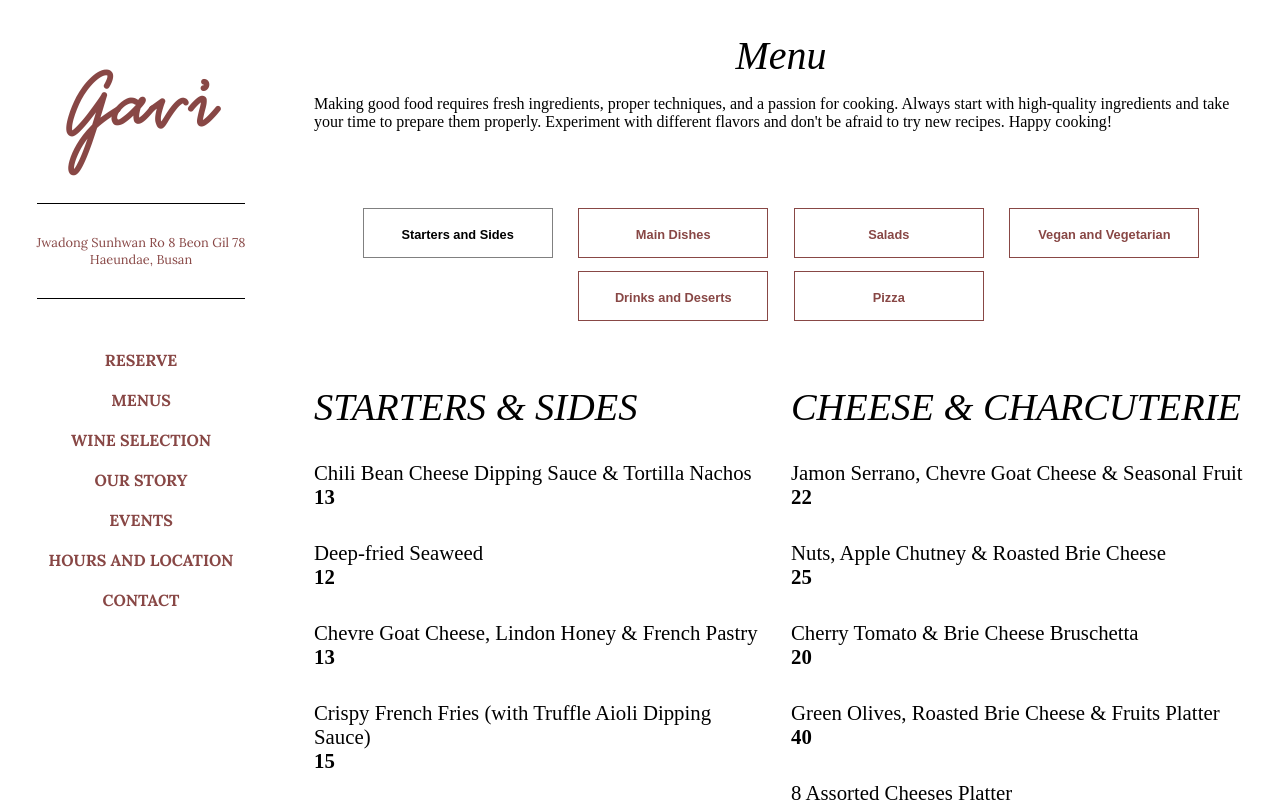
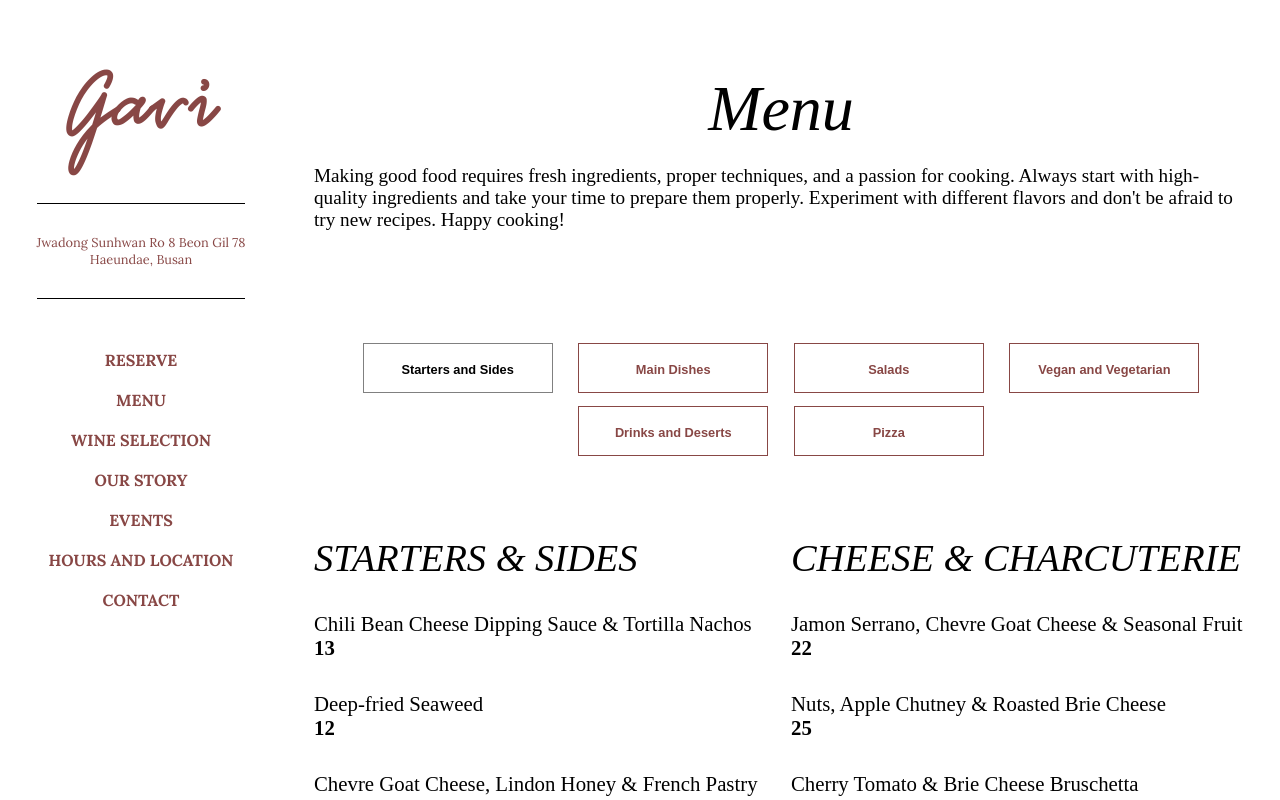
Before and after one commit to Matthiaswf/Gavi-Wine-Restaurant, a Vue app: page /menu in a window 1280 px wide. Built offline with nearby package versions, Linux system fonts and the light colour scheme; a web font is replaced by a local one.

Commit message:
Menu Styling

```diff
--- a/src/components/Navbar.vue
+++ b/src/components/Navbar.vue
@@ -7,7 +7,7 @@
     </div>
     <ul class="nav-links">
       <li>RESERVE</li>
-      <li>MENUS</li>
+      <li>MENU</li>
       <li>WINE SELECTION</li>
       <li>OUR STORY</li>
       <li>EVENTS</li>
--- a/src/views/MenuView.vue
+++ b/src/views/MenuView.vue
@@ -214,15 +214,16 @@ export default {
   padding: 1rem;
   max-width: 1010px;
   text-align: left;
+  margin-top: 40px;
 }
 .title {
   font-family: 'Unna', serif;
-  font-size: 2.5rem;
+  font-size: 4rem;
   font-weight: 100;
   font-style: italic;
 }
 .menu-text {
-  font-size: 1rem;
+  font-size: 1.2rem;
   font-weight: 300;
 }
 .filter {
@@ -230,7 +231,8 @@ export default {
   flex-wrap: wrap;
   align-items: center;
   justify-content: center;
-  margin-top: 2rem;
+  margin-top: 4rem;
+  margin-bottom: 1rem;
   padding: 1rem;
   max-width: 1010px;
   text-align: left;
```
